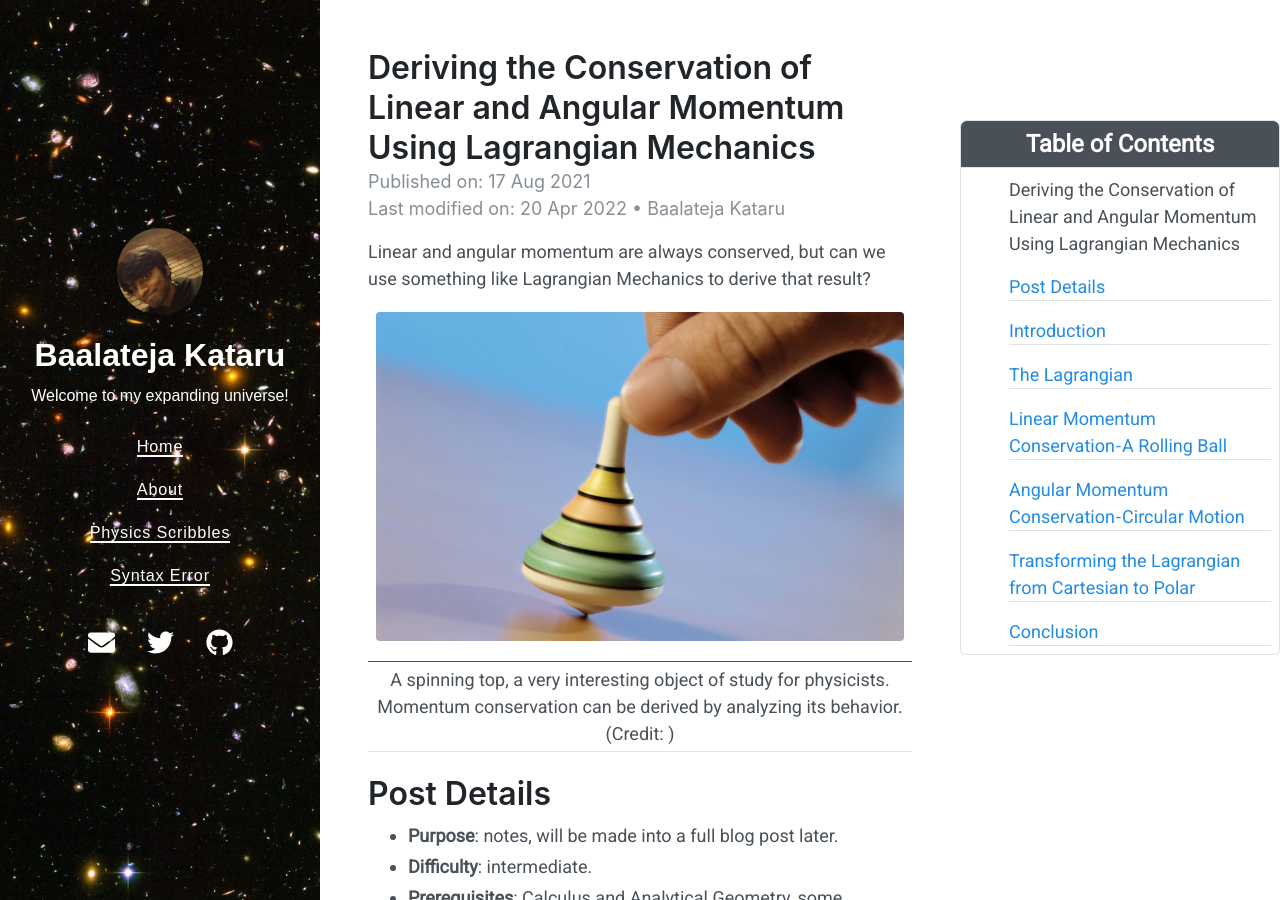
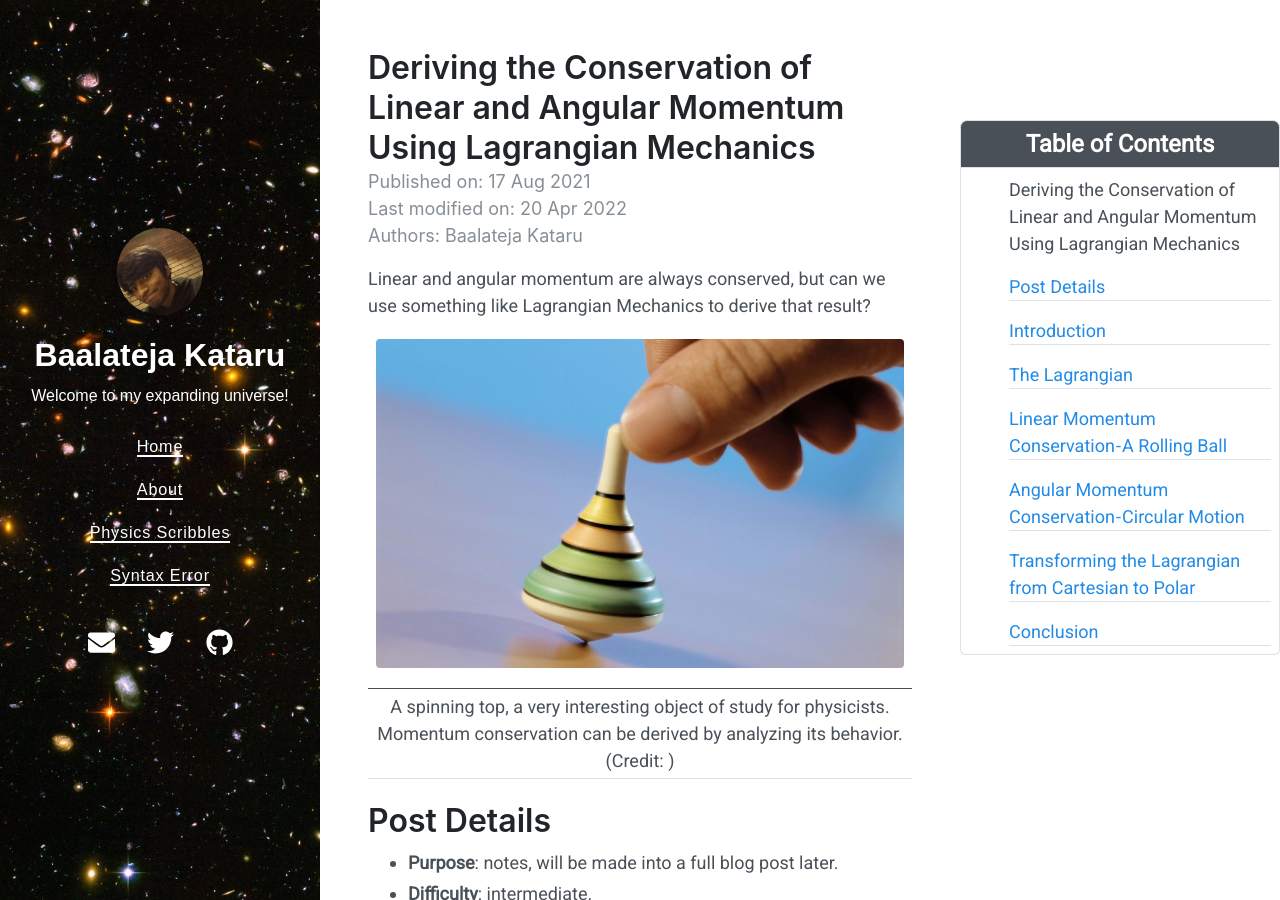
Before and after one commit to BK-Modding/BK-Modding.github.io, a Jekyll site: the page built from _posts/blog1/2021-08-17-deriving-the-conservation-of-linear-and-angular-momentum-using-lagrangian-mechanics.md, in a window 1280 px wide and 900 px high. Built offline with Jekyll 4.4.1, drawn with Linux system fonts in a browser that asks for light colours; nearby versions of some CDN libraries; formulas are drawn with MathJax 3.

Commit message:
Changing post format

```diff
--- a/_layouts/post.html
+++ b/_layouts/post.html
@@ -4,11 +4,11 @@ layout: default
 
 <article class="post">
   <h1 class="post-title">{{ page.title }}</h1>
+
   <div class="post-meta">
     {%- assign date_format = site.date_format | default: "%-d %b %Y" -%}
     Published on: <time datetime="{{ page.date | date_to_xmlschema }}" itemprop="datePublished">{{ page.date | date: date_format }}</time>
     {%- if page.last_modified_at -%}
-      <!-- <span> ~ </span> -->
       <br>
       {%- assign mdate = page.last_modified_at | date_to_xmlschema -%}
       Last modified on: <time datetime="{{ mdate }}" itemprop="dateModified">
@@ -16,7 +16,8 @@ layout: default
       </time>
     {%- endif -%}
     {%- if page.author -%}
-      <span> • </span>
+      <br>
+      Authors:
       {% for author in page.author %}
         <span itemprop="author" itemscope itemtype="http://schema.org/Person">
           {{ author }}
--- a/_posts/blog1/2021-08-17-deriving-the-conservation-of-linear-and-angular-momentum-using-lagrangian-mechanics.md
+++ b/_posts/blog1/2021-08-17-deriving-the-conservation-of-linear-and-angular-momentum-using-lagrangian-mechanics.md
@@ -12,7 +12,7 @@ usemathjax: true
 
 Linear and angular momentum are always conserved, but can we use something like Lagrangian Mechanics to derive that result?
 
-| ![A spinning top, a very interesting object of study for physicists. Momentum conservation can be derived by analyzing its behavior. (Credit: [](https://wallpaperscraft.com/)}]({{site.url}}/media/deriving_conservation_of_momentum/top.jpg) |
+| ![A spinning top, a very interesting object of study for physicists. Momentum conservation can be derived by analyzing its behavior. (Credit: [](https://wallpaperscraft.com/) )]({{site.url}}/media/deriving_conservation_of_momentum/top.jpg) |
 |:--:|
 | A spinning top, a very interesting object of study for physicists. Momentum conservation can be derived by analyzing its behavior. (Credit: [](https://wallpaperscraft.com/)) |
 
```
